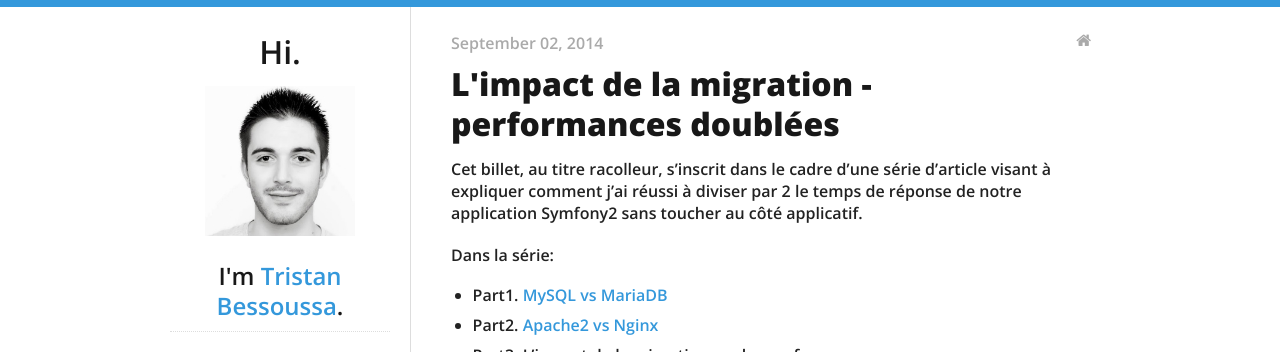
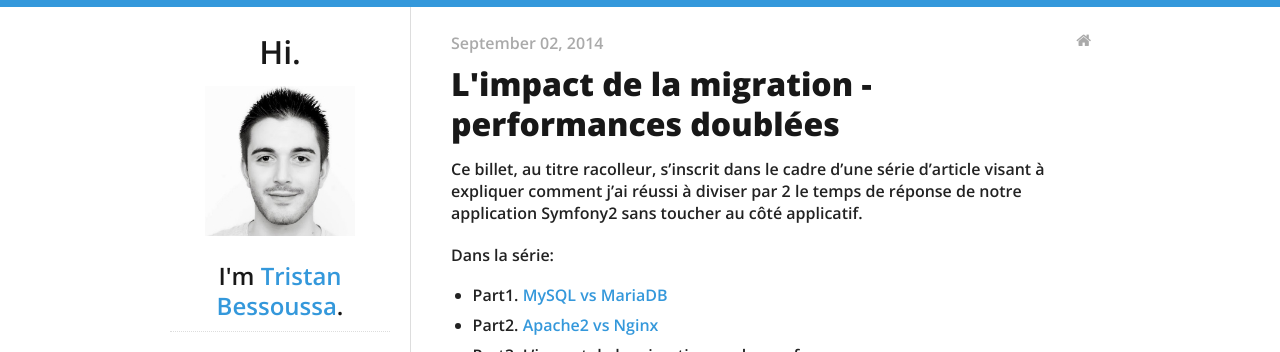
Before and after one commit to swanson/lagom, a Jekyll site: the page built from _posts/2014-09-02-migration-resultats-performance.md, in a window 1280 px wide and 900 px high. Shown: the top 352 px of the window. Built offline with Jekyll 4.4.1, drawn with Linux system fonts in a browser that asks for light colours; nearby versions of some CDN libraries; Markdown is read by kramdown in place of the engine named in the settings; comment, search, counter and statistics services are not loaded.

Commit message:
Fixed Typo

```diff
--- a/_posts/2014-09-02-migration-resultats-performance.md
+++ b/_posts/2014-09-02-migration-resultats-performance.md
@@ -5,7 +5,7 @@ categories:
 - blog
 ---
 
-Cet billet, au titre racolleur, s'inscrit dans le cadre d'une série d'article visant à expliquer comment j'ai réussi à diviser par 2 le temps de réponse de notre application Symfony2 sans toucher au côté applicatif.
+Ce billet, au titre racolleur, s'inscrit dans le cadre d'une série d'article visant à expliquer comment j'ai réussi à diviser par 2 le temps de réponse de notre application Symfony2 sans toucher au côté applicatif.
 
 Dans la série:
 
```
Also changed, not shown: _posts/2014-08-27-migration-mysql-mariadb.md (+1 -1 lines), _posts/2014-09-01-migration-apache2-nginx.md (+1 -1 lines).
